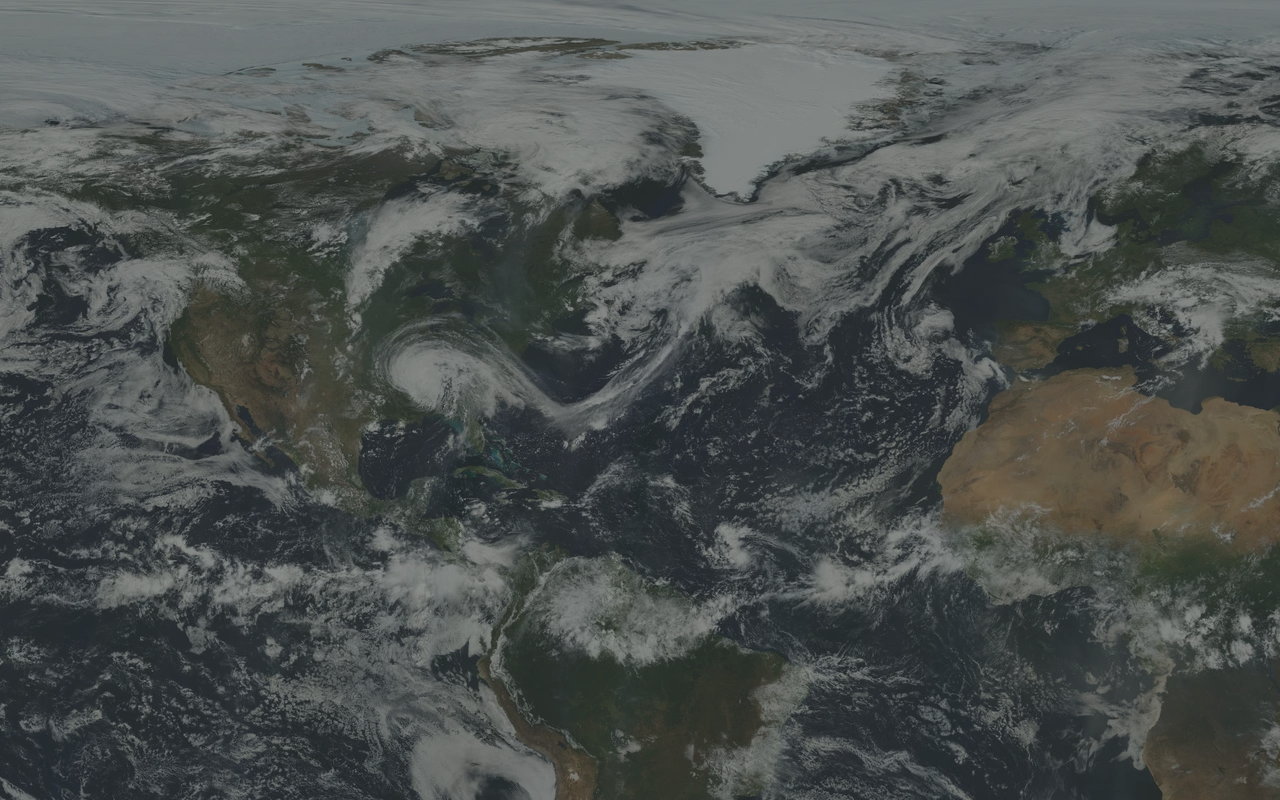
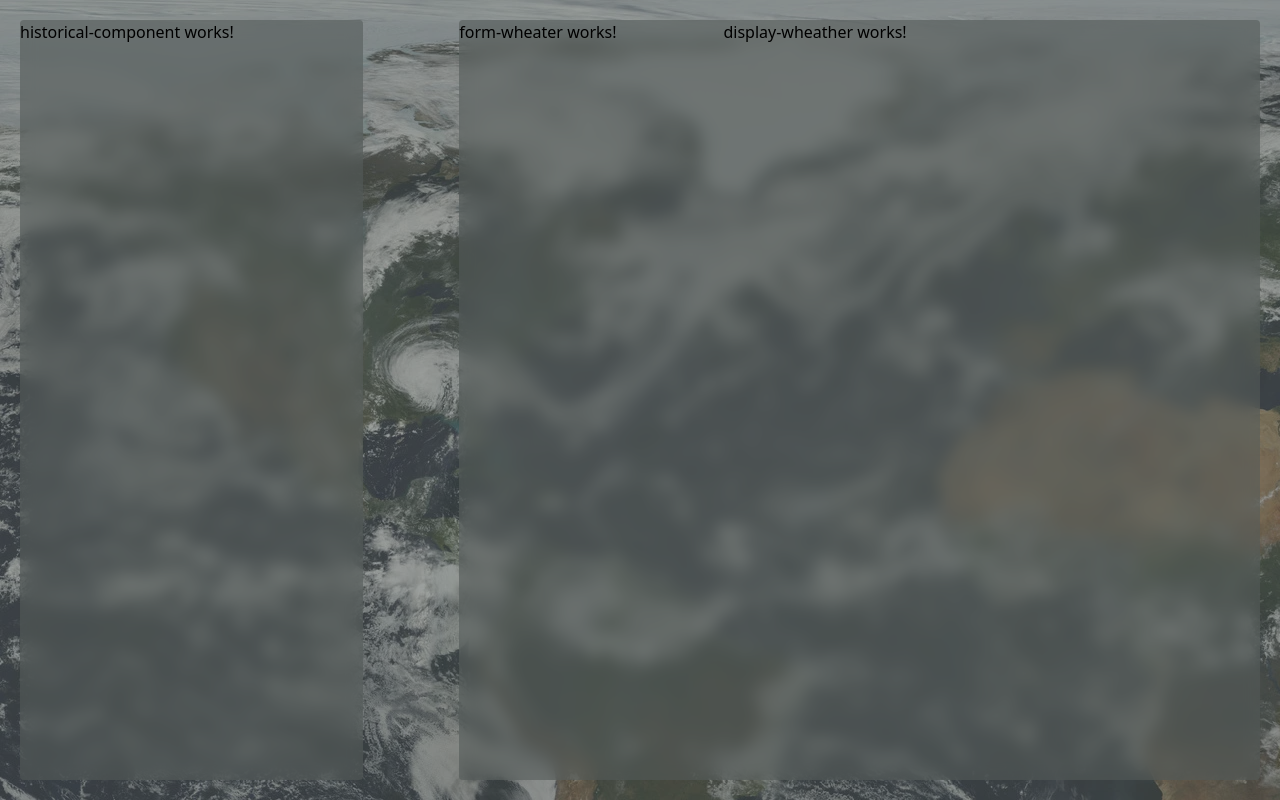
Before and after one commit to G9Mares/clima_app, an Angular app: page / in a window 1280 px wide. Built offline with nearby package versions, Linux system fonts and the light colour scheme.

Commit message:
feat: Layout

```diff
--- a/src/app/app.html
+++ b/src/app/app.html
@@ -1,3 +1,13 @@
-<div class="bg-background w-[100%] h-[100vh]">
-
+<div class="bg-background w-[100%] h-[100vh] p-5 flex gap-[6rem]">
+  <div class="bg-background w-[30%] h-full rounded-sm backdrop-blur-sm">
+    <app-historical-component></app-historical-component>
+  </div>
+  <div class="bg-background w-[70%] h-full rounded-sm backdrop-blur-sm flex">
+    <div class="w-[33%]">
+      <app-form-wheater></app-form-wheater>
+    </div>
+    <div class="w-[66%]">
+      <app-display-wheather></app-display-wheather>
+    </div>
+  </div>
 </div>
--- a/src/app/app.ts
+++ b/src/app/app.ts
@@ -1,8 +1,12 @@
 import { Component, signal } from '@angular/core';
+import { DisplayWheather } from './components/display-wheather/display-wheather';
+import { FormWheater } from './components/form-wheater/form-wheater';
+import { HistoricalComponent } from './components/historical-component/historical-component';
+
 
 @Component({
   selector: 'app-root',
-  imports: [],
+  imports: [DisplayWheather, FormWheater, HistoricalComponent],
   templateUrl: './app.html',
   styleUrl: './app.css'
 })
--- a/src/styles.css
+++ b/src/styles.css
@@ -3,9 +3,5 @@
 
 
 @theme {
-    --color-principal:rgba(52, 59, 57, 0.584);
-    --color-background:rgba(52, 59, 57, 0.584);
+    --color-background:rgba(84, 92, 90, 0.584);
 }
-.color{
-    color: rgba(52, 59, 57, 0.584);
-}
```
Also changed, not shown: public/images.png (added).
